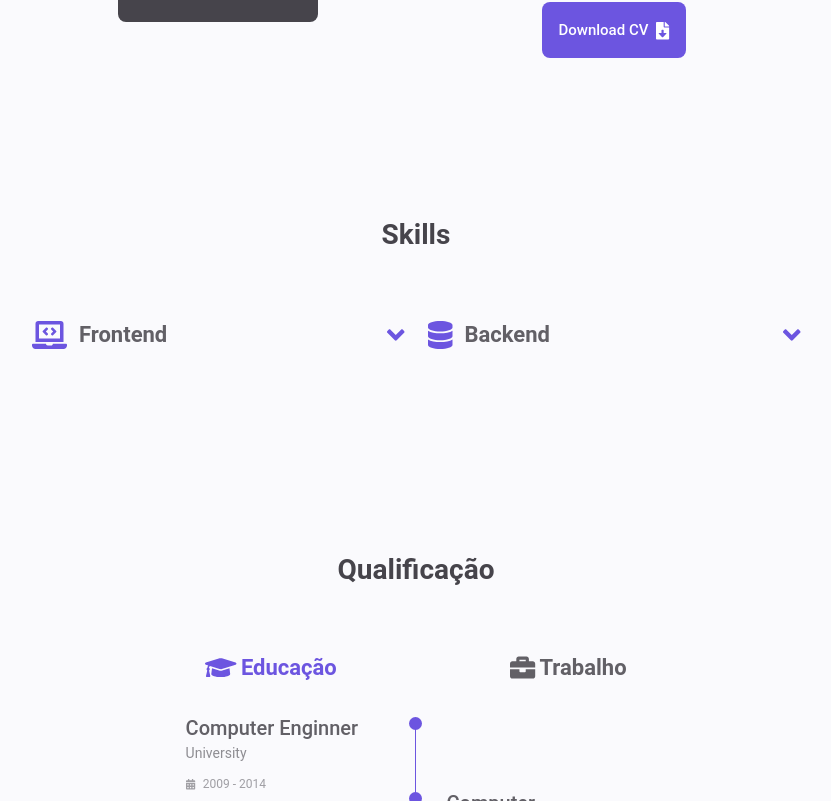
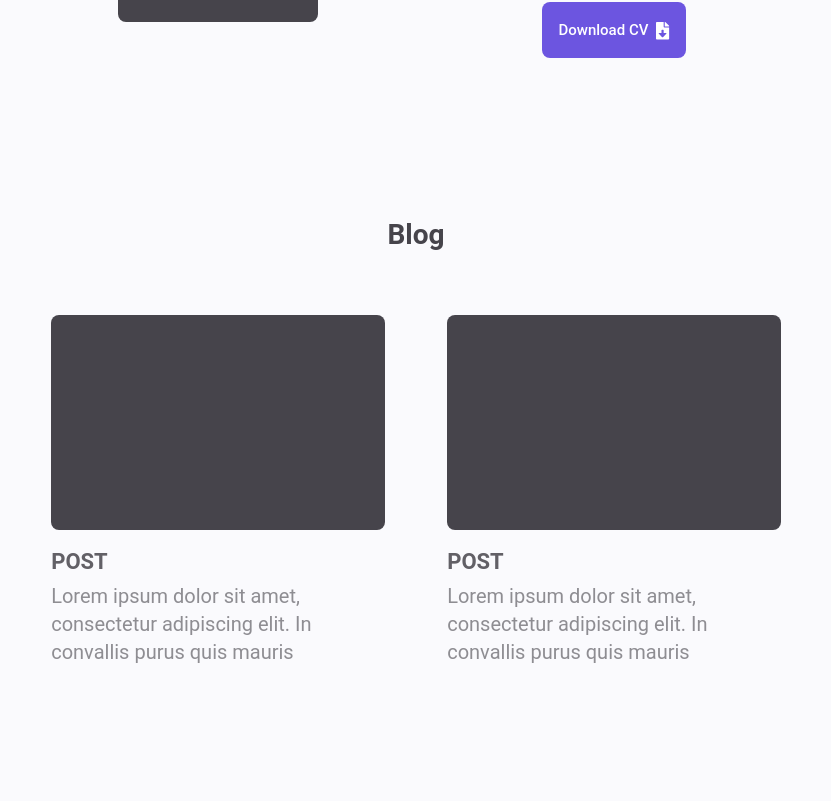
Before and after one commit to william-james-pj/william-james-portfolio, a React (Create React App) app: page / in a window 1280 px wide. Shown: the part 959-1760 px from the top of the page, without its empty margins (224-1055 px from the left). Built offline with nearby package versions, Linux system fonts and the light colour scheme.

Commit message:
Create section Blog

```diff
--- /dev/null
+++ b/src/components/BlogItem/index.js
@@ -0,0 +1,20 @@
+import React from 'react';
+
+import { Container, ImgContainer, Data, Title, Description } from './styles';
+
+function BlogItem() {
+  return (
+    <Container>
+      <ImgContainer></ImgContainer>
+      <Data>
+        <Title>POST</Title>
+        <Description>
+          Lorem ipsum dolor sit amet, consectetur adipiscing elit. In convallis
+          purus quis mauris
+        </Description>
+      </Data>
+    </Container>
+  );
+}
+
+export default BlogItem;
--- /dev/null
+++ b/src/components/BlogItem/styles.js
@@ -0,0 +1,62 @@
+import styled from 'styled-components';
+import * as colors from '../../config/colors';
+import * as fonts from '../../config/fonts';
+import { respondToDown, respondToUp } from '../../config/respondTo';
+
+export const Container = styled.div`
+  width: auto;
+  height: 100%;
+  display: grid;
+  grid-template-columns: 1fr;
+  grid-template-rows: 1fr 1.2fr;
+
+  ${respondToUp.sm`
+    grid-template-rows: 1.2fr 0.8fr;
+  `}
+`;
+
+export const ImgContainer = styled.div`
+  width: 90%;
+  height: auto;
+  border-radius: 0.5rem;
+  background: ${colors.textPrimaryColor};
+  margin-inline: auto;
+`;
+
+export const Img = styled.img`
+  max-width: 100%;
+  height: auto;
+
+  justify-self: center;
+  align-self: center;
+`;
+
+export const Data = styled.div`
+  display: flex;
+  flex-direction: column;
+  justify-content: center;
+
+  padding: 1.2rem;
+`;
+
+export const Title = styled.p`
+  font-size: ${fonts.md};
+  font-weight: 700;
+  color: ${colors.textSecondColor};
+  margin-bottom: 0.5rem;
+
+  ${respondToDown.xs`
+    margin-bottom: 1rem;
+    margin-top: 1rem;
+  `}
+`;
+
+export const Description = styled.p`
+  margin-bottom: 1.5rem;
+  font-size: ${fonts.normal};
+  color: ${colors.textThirdColor};
+  line-height: 140%;
+  ${respondToUp.xs`
+    text-align: left;
+  `}
+`;
--- /dev/null
+++ b/src/views/LandingPage/Blog/index.js
@@ -0,0 +1,19 @@
+import React from 'react';
+
+import { Container, Title, BlogContainer } from './styles';
+
+import BlogItem from '../../../components/BlogItem';
+
+function Blog() {
+  return (
+    <Container>
+      <Title>Blog</Title>
+      <BlogContainer>
+        <BlogItem />
+        <BlogItem />
+      </BlogContainer>
+    </Container>
+  );
+}
+
+export default Blog;
--- /dev/null
+++ b/src/views/LandingPage/Blog/styles.js
@@ -0,0 +1,40 @@
+import styled from 'styled-components';
+import * as colors from '../../../config/colors';
+import * as fonts from '../../../config/fonts';
+import { respondToUp } from '../../../config/respondTo';
+
+export const Container = styled.div`
+  padding: 2rem 0 4rem;
+
+  ${respondToUp.sm`
+    padding: 6rem 0 4rem;
+  `}
+`;
+
+export const Title = styled.p`
+  color: ${colors.textPrimaryColor};
+  font-size: ${fonts.lg};
+  font-weight: 700;
+  text-align: center;
+  margin-bottom: 3rem;
+
+  ${respondToUp.sm`
+    margin-bottom: 4rem;
+  `}
+`;
+
+export const BlogContainer = styled.div`
+  max-width: 768px;
+  margin-inline: 2rem;
+
+  display: grid;
+  gap: 1.5rem;
+
+  ${respondToUp.sm`
+    grid-template-columns: repeat(2, 1fr);
+  `}
+
+  ${respondToUp.sm`
+    margin-inline: auto;
+  `}
+`;
--- a/src/views/LandingPage/index.js
+++ b/src/views/LandingPage/index.js
@@ -4,6 +4,7 @@ import About from './About';
 import Skills from './Skills';
 import Qualification from './Qualification';
 import Portfolio from './Portfolio';
+import Blog from './Blog';
 
 function LandingPage() {
   return (
@@ -11,6 +12,7 @@ function LandingPage() {
       <Nav />
       <Home />
       <About />
+      <Blog />
       <Skills />
       <Qualification />
       <Portfolio />
```
